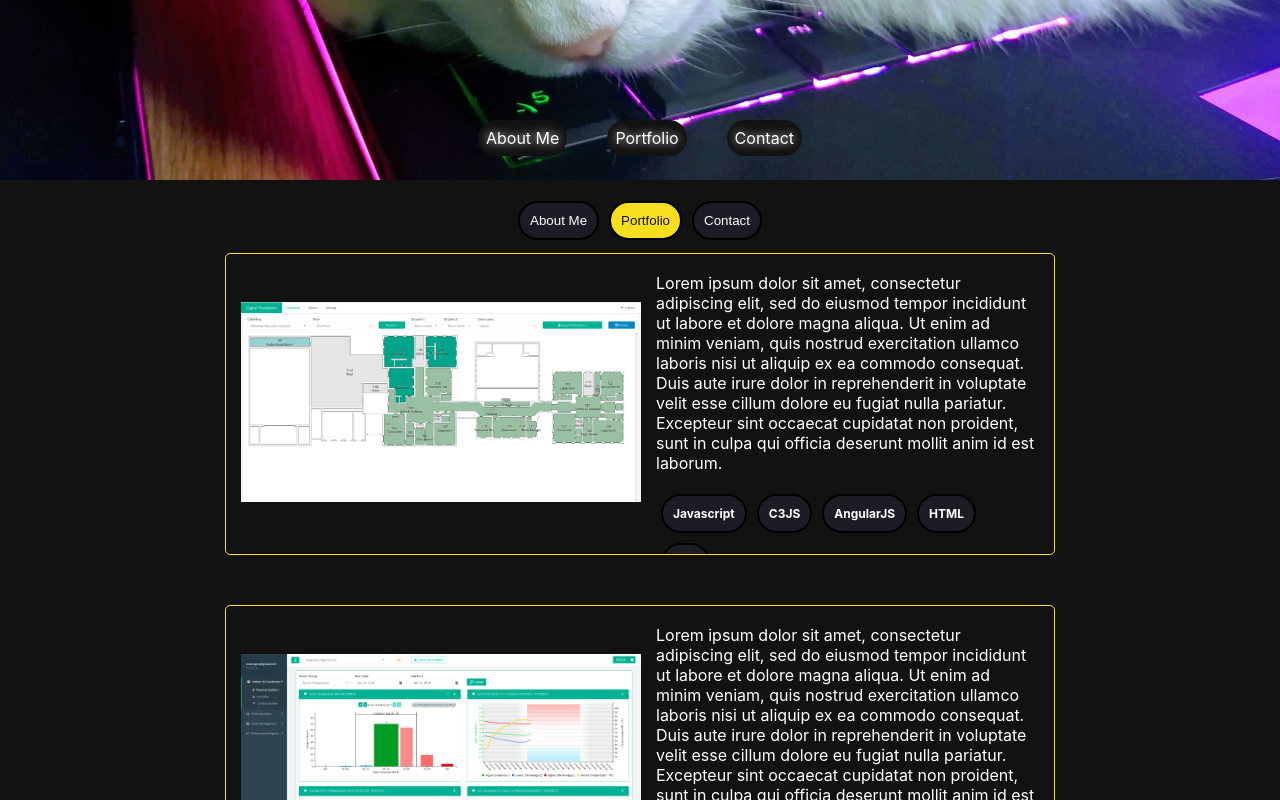
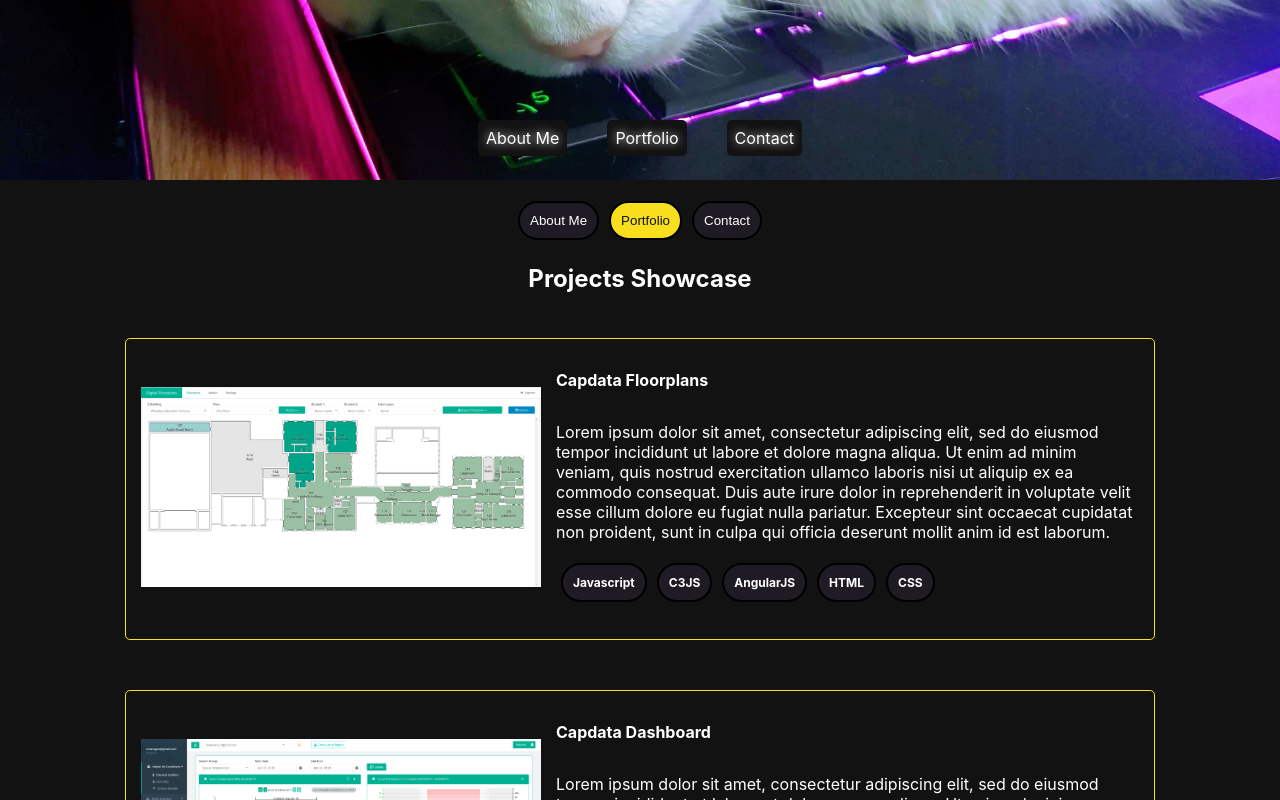
Before and after one commit to tomasdivito/paget, a React (Create React App) app: page / in a window 1280 px wide. Shown: the part 620-1420 px from the top of the page. Built offline with nearby package versions, Linux system fonts and the light colour scheme.

Commit message:
minor changes to about_me page and some buttons styling

```diff
--- a/public/index.html
+++ b/public/index.html
@@ -19,7 +19,7 @@
       work correctly both with client-side routing and a non-root public URL.
       Learn how to configure a non-root public URL by running `npm run build`.
     -->
-    <title>Tomas Di Vito's Site</title>
+    <title>Tomas Di Vito</title>
   </head>
   <body>
     <noscript>You need to enable JavaScript to run this app.</noscript>
--- a/src/App.scss
+++ b/src/App.scss
@@ -109,7 +109,7 @@ h2.portfolio-title {
     margin: 20px;
     background-color: $primary-color;
     padding: .5rem;
-    border-radius: 25px;
+    border-radius: 5px;
   }
 
 }
--- a/src/components/about/about_me.js
+++ b/src/components/about/about_me.js
@@ -40,11 +40,5 @@ export default () => (
         </p>
       </div>
     </div>
-    <h1>My Skills</h1>
-    <div className="about-me">
-      <div className="skill-list">
-        {skills.map((skill, index) => <Skill skill={skill} key={index} />)}
-      </div>
-    </div>
   </div>
 );
--- a/src/components/gallery/gallery.scss
+++ b/src/components/gallery/gallery.scss
@@ -11,9 +11,9 @@
 }
 
 .gallery-section {
-  margin-top: 3rem;
-  margin-left: 200px;
-  margin-right: 200px;
+  margin-top: 4rem;
+  margin-left: 100px;
+  margin-right: 100px;
   height: 100%;
 
   @media (max-width: 768px) {
--- a/src/components/portfolio/portfolio.js
+++ b/src/components/portfolio/portfolio.js
@@ -8,12 +8,13 @@ export default () => {
   const PROJECTS = PROJECTS_JSON.projects;
 
   return (
-    <React.Fragment>
+    <div className="portfolio-section">
+      <h1>Projects Showcase</h1>
       <div className="portfolio-gallery">
         {PROJECTS.map(project => (
           <Project key={project.code} project={project} />
         ))}
       </div>
-    </React.Fragment>
+    </div>
   );
 };
```
